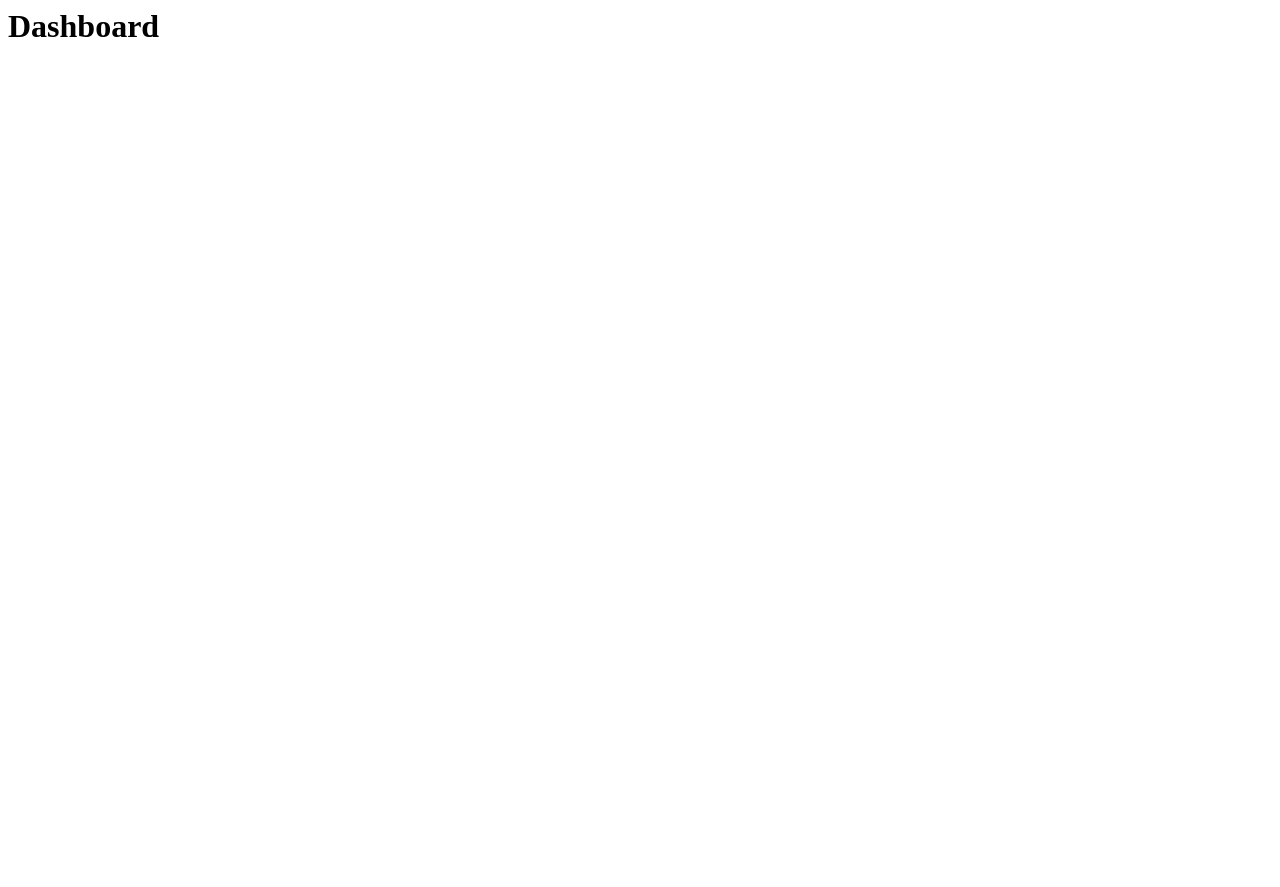
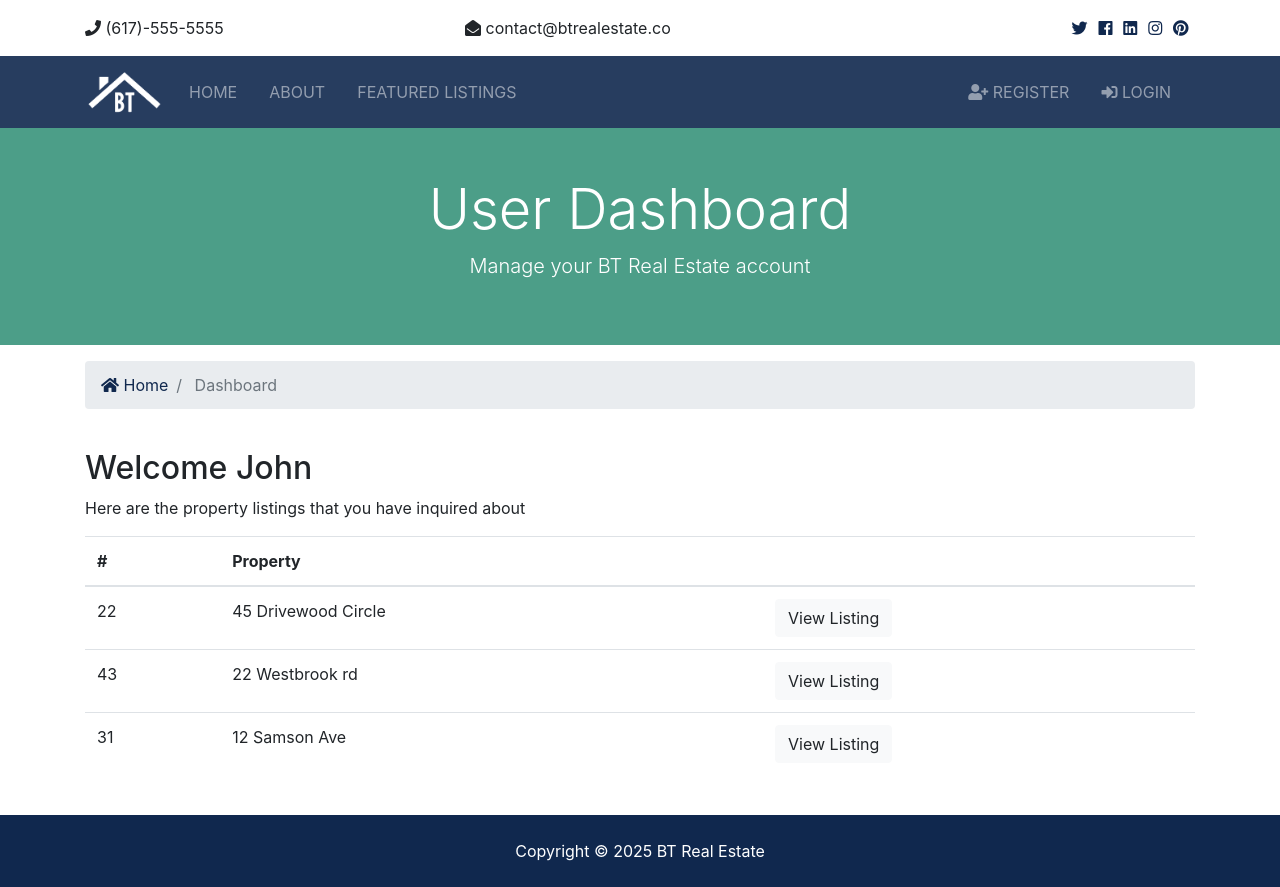
Before and after one commit to NuraidaKashmin/project-btre, a Django app: page /accounts/dashboard in a window 1280 px wide. Before the commit the page is almost empty. Before the commit the page ends 37 px from the top, so only its background shows below. Run offline with Django 4.2, Linux system fonts and the light colour scheme; some libraries are stand-ins or nearby versions.

Commit message:
added dashboard and logout page

```diff
--- a/accounts/views.py
+++ b/accounts/views.py
@@ -54,7 +54,13 @@ def login(request):
             return redirect('login')
     else:
         return render(request, 'accounts/login.html')
+
 def logout(request):
-    return redirect('index')
+    if request.method == 'POST':
+        auth.logout(request)
+        messages.success(request, 'You are now logged out')
+        return redirect('index')
+
+
 def dashboard(request):
     return render(request, 'accounts/dashboard.html')
--- a/templates/accounts/dashboard.html
+++ b/templates/accounts/dashboard.html
@@ -1 +1,76 @@
-<h1>Dashboard</h1>
+{% extends 'base.html' %}
+
+{% block content %}
+<section id="showcase-inner" class="py-5 text-white">
+    <div class="container">
+        <div class="row text-center">
+            <div class="col-md-12">
+                <h1 class="display-4">User Dashboard</h1>
+                <p class="lead">Manage your BT Real Estate account</p>
+            </div>
+        </div>
+    </div>
+</section>
+
+<!-- Breadcrumb -->
+<section id="bc" class="mt-3">
+    <div class="container">
+        <nav aria-label="breadcrumb">
+            <ol class="breadcrumb">
+                <li class="breadcrumb-item">
+                    <a href="{% url 'index' %}">
+                        <i class="fas fa-home"></i> Home</a>
+                </li>
+                <li class="breadcrumb-item active"> Dashboard</li>
+            </ol>
+        </nav>
+    </div>
+</section>
+
+<!-- alerts -->
+{% include 'partials/_alerts.html' %}
+
+<section id="dashboard" class="py-4">
+    <div class="container">
+        <div class="row">
+            <div class="col-md-12">
+                <h2>Welcome John</h2>
+                <p>Here are the property listings that you have inquired about</p>
+                <table class="table">
+                    <thead>
+                        <tr>
+                            <th scope="col">#</th>
+                            <th scope="col">Property</th>
+                            <th></th>
+                        </tr>
+                    </thead>
+                    <tbody>
+                        <tr>
+                            <td>22</td>
+                            <td>45 Drivewood Circle</td>
+                            <td>
+                                <a class="btn btn-light" href="#">View Listing</a>
+                            </td>
+                        </tr>
+                        <tr>
+                            <td>43</td>
+                            <td>22 Westbrook rd</td>
+                            <td>
+                                <a class="btn btn-light" href="#">View Listing</a>
+                            </td>
+                        </tr>
+                        <tr>
+                            <td>31</td>
+                            <td>12 Samson Ave</td>
+                            <td>
+                                <a class="btn btn-light" href="#">View Listing</a>
+                            </td>
+                        </tr>
+                    </tbody>
+                </table>
+            </div>
+        </div>
+    </div>
+</section>
+
+{% endblock %}
--- a/templates/pages/index.html
+++ b/templates/pages/index.html
@@ -68,7 +68,7 @@
         </div>
     </div>
 </section>
-
+<br>
 <!-- alerts -->
  {% include 'partials/_alerts.html' %}
 
--- a/templates/partials/_navbar.html
+++ b/templates/partials/_navbar.html
@@ -42,6 +42,28 @@
             </ul>
 
             <ul class="navbar-nav ml-auto">
+                {% if user.is_authenticated %}
+                <li
+                {% if 'dashboard' in request.path %}
+                    class="nav-item active mr-3"
+                {% else %}
+                    class="nav-item mr-3"
+                {% endif %}
+                >
+                <a class="nav-link" href="{% url 'dashboard' %}">
+                    Welcome {{user.username}} (Dashboard)</a>
+                </li>
+                <li class="nav-item mr-3">
+                    <a href="javascript:{document.getElementById('logout').submit()}" class="nav-link">
+                    <i class="fas fa-user-plussign-out-alt"></i> Logout
+                    </a>
+                <form action="{% url 'logout' %}" method="POST" id="logout">
+                    {% csrf_token %}
+                    <input type="hidden">
+                </form>
+                </li>
+
+                {% else %}
                     <li
                         {% if 'register' in request.path %}
                             class="nav-item active mr-3"
@@ -64,6 +86,7 @@
                             <i class="fas fa-sign-in-alt"></i>
                             Login</a>
                     </li>
+                {% endif %}
             </ul>
         </div>
     </div>
```
Lines whose indentation alone changed are shown as unchanged.
